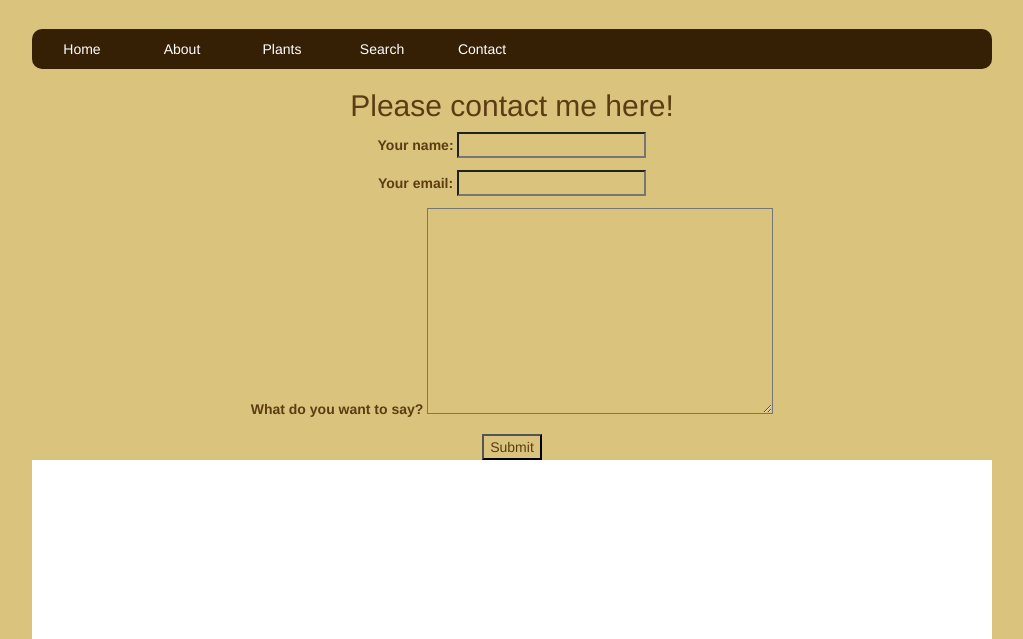
After one commit to rebgrasshopper/SD-plant-animal-guide, a Django app: page /contact/ in a window 1280 px wide. The commit adds this page. Shown: the part 161-800 px from the top of the page, without its empty margins (128-1151 px from the left). Run offline with Django 3.2, Linux system fonts and the light colour scheme; some libraries are stand-ins or nearby versions.

Commit message:
added contact form

```diff
--- /dev/null
+++ b/guide/forms.py
@@ -0,0 +1,13 @@
+from django import forms
+
+class ContactForm(forms.Form):
+    contact_name = forms.CharField(required=True)
+    contact_email = forms.EmailField(required=True)
+    content = forms.CharField(required=True, widget=forms.Textarea)
+
+
+    def __init__(self, *args, **kwargs):
+        super(ContactForm, self).__init__(*args, **kwargs)
+        self.fields['contact_name'].label = "Your name:"
+        self.fields['contact_email'].label = "Your email:"
+        self.fields['content'].label = "What do you want to say?"
--- a/guide/templates/guide/base.html
+++ b/guide/templates/guide/base.html
@@ -29,7 +29,7 @@
                         </ul>
                     </li>
                     <li class='navli'><a href='#'>Search</a></li>
-                    <li class='navli'><a href='#'>Contact</a></li>
+                    <li class='navli'><a href='{% url "contact" %}'>Contact</a></li>
                     <li class='end_li'></li>
                 </ul>
             </nav>
--- /dev/null
+++ b/guide/templates/guide/contact.html
@@ -0,0 +1,15 @@
+{% extends 'guide/base.html' %}
+
+    {% block content %}
+    <div id='contact_title_div'>
+        <h2>Please contact me here!</h2>
+    </div>
+
+    <div id='contact_form_div'>
+        <form role='form' action="" method="post">
+            {% csrf_token %}
+            {{ form.as_p }}
+            <button type='submit'>Submit</button>
+        </form>
+    </div>
+    {% endblock %}
--- a/guide/urls.py
+++ b/guide/urls.py
@@ -4,9 +4,9 @@ from . import views
 from django.conf.urls.static import static
 
 
-
 urlpatterns = [
     path('', views.plant_list, name='plant_list'),
     path('plant/<slug:slug>/', views.plant_detail, name='plant_detail'),
-    path('about/', views.about, name='about')
+    path('about/', views.about, name='about'),
+    path('contact/', views.contact, name='contact')
 ] + static(settings.MEDIA_URL, document_root=settings.MEDIA_ROOT)
--- a/guide/views.py
+++ b/guide/views.py
@@ -1,5 +1,8 @@
-from django.shortcuts import render, get_object_or_404
+from django.shortcuts import render, get_object_or_404, redirect
 from .models import Plant
+from .forms import ContactForm
+from django.core.mail import EmailMessage, send_mail
+from django.template.loader import get_template
 
 def plant_detail(request, slug):
     '''view for individual plant pages'''
@@ -17,3 +20,46 @@ def plant_list(request):
 def about(request):
     '''view for about page'''
     return render(request, 'guide/about.html')
+
+def contact(request):
+    '''view for contact page'''
+    form_class = ContactForm
+
+    if request.method == 'POST':
+        form = form_class(data=request.POST)
+
+        if form.is_valid():
+            contact_name = request.POST.get(
+                'contact_name', ''
+            )
+
+            contact_email = request.POST.get(
+                'contact_email', ''
+            )
+
+            form_content = request.POST.get(
+                'content', ''
+            )
+
+            #Email the profile with the contact information
+            template = get_template('guide/contact_template.txt')
+            context = {
+                'contact_name' : contact_name,
+                'contact_email' : contact_email,
+                'form_content' : form_content,
+            }
+
+            content = template.render(context)
+
+            email = EmailMessage(
+                "New contact form submission",
+                content,
+                "Plants and Animals of the San Diego Trails" + '',
+                ['rebgrasshopper@gmail.com'],
+                headers = {'Reply-To': contact_email}
+            )
+
+            email.send()
+            return redirect('contact')
+
+    return render(request, 'guide/contact.html', {'form':form_class})
```
Also changed, not shown: guide/templates/guide/contact_template.txt (added, +8 -0 lines), plants/settings.py (+10 -1 lines), 1 other file.
